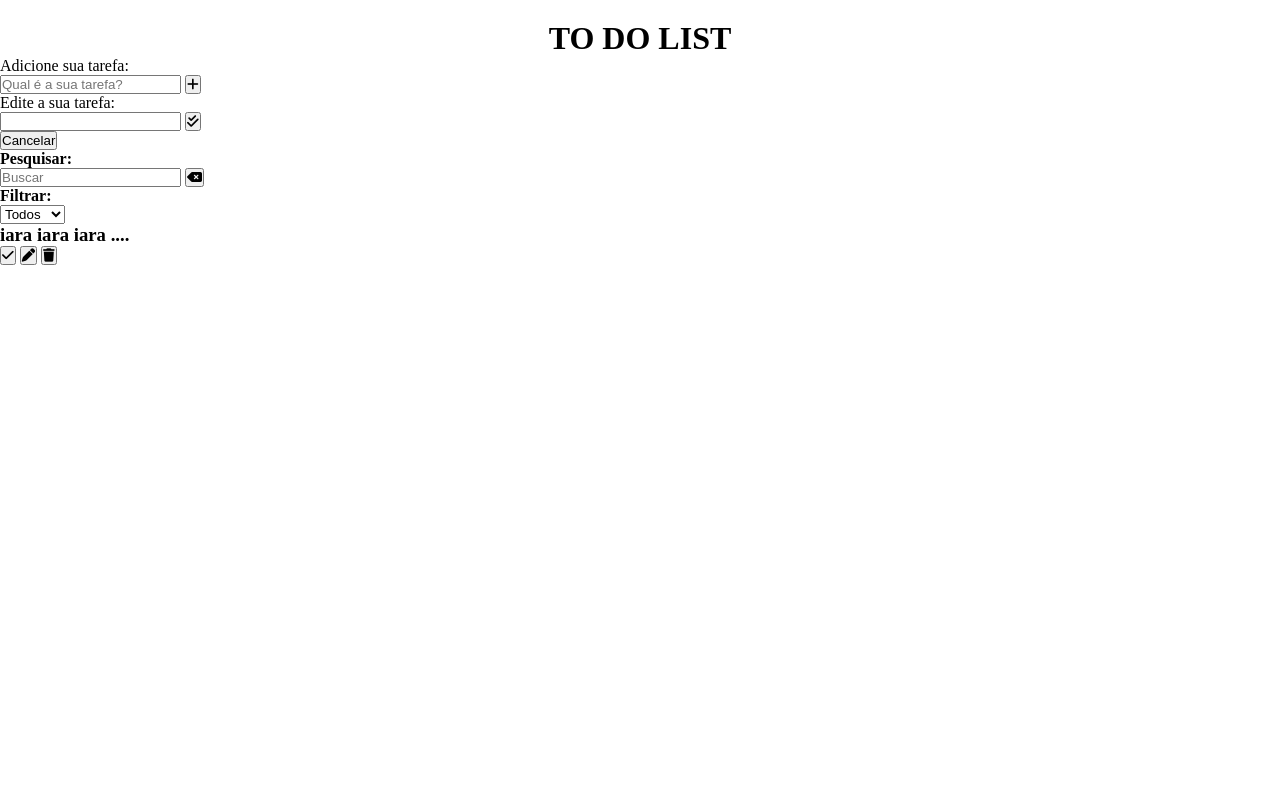
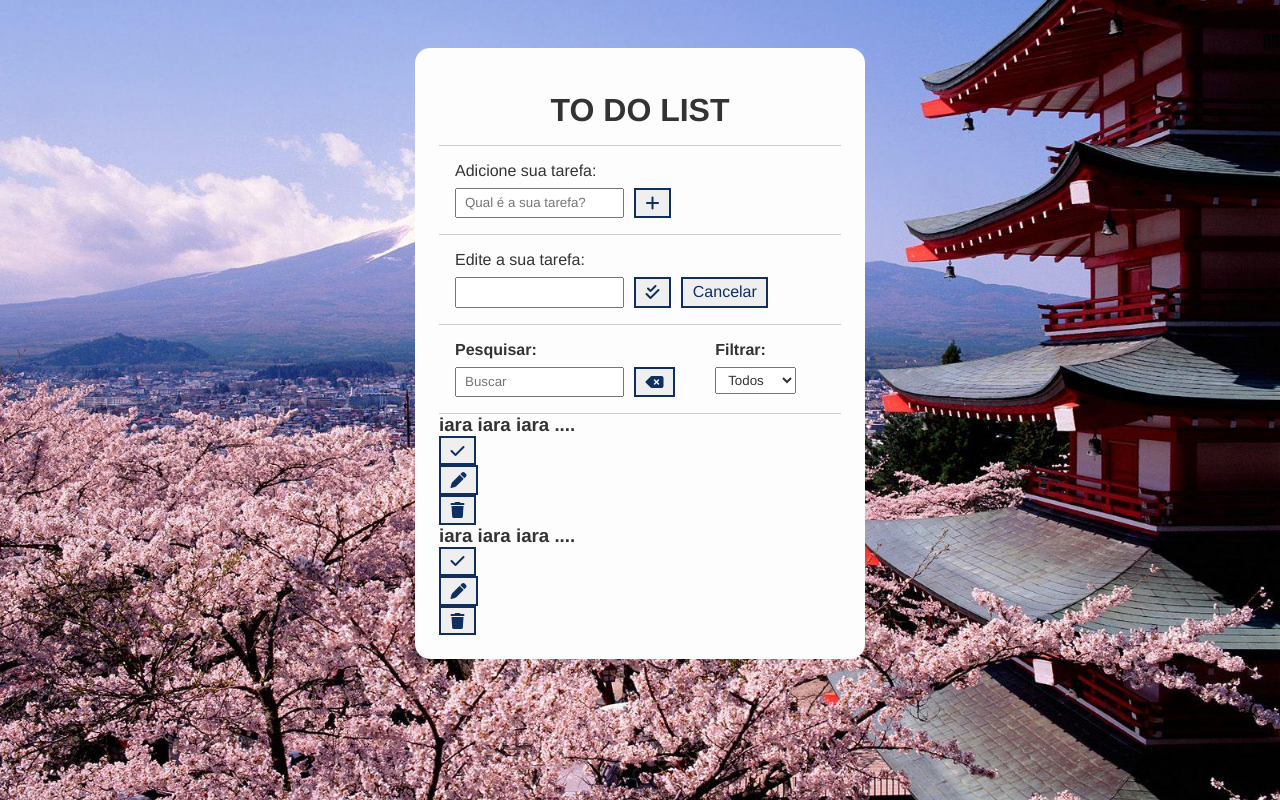
Before and after one commit to carlosoavila/toDoList, a plain HTML site: page index.html in a window 1280 px wide. Drawn offline with Linux system fonts and the light colour scheme.

Commit message:
new toDo form and ToolBar

```diff
--- a/CSS/style.css
+++ b/CSS/style.css
@@ -1,8 +1,122 @@
+
+/*ALL*/
 * {
   margin: 0;
   padding: 0;
   box-sizing: border-box;
+  font-family: Helvetica, sans-serif;
+  color: #333;
 }
+
+body {
+  background-image: url("/imgs/fundoTodo.jpg");
+  background-repeat: no-repeat;
+  background-position: center;
+  background-size: cover;
+}
+
+
+
+button {
+  display: flex;
+  justify-content: center;
+  align-items: center;
+  color: #102f5e;
+  border: 2px solid #102f5e;
+  padding: 0.3rem 0.6rem;
+  font-size: 1rem;
+  cursor: pointer;
+  transition: 0.4s;
+}
+
+button:hover {
+  background-color: #102f5e;
+  color: #fff;
+}
+
+button:hover > i {
+  color: #fff;
+}
+
+button i {
+  color: #102f5e;
+  font-weight: bold;
+  pointer-events: none;
+}
+
+input, select {
+  padding: 0.25rem 0.5rem;
+}
+
+h4, p {
+  margin-bottom: .5rem;
+}
+
+/*.hide {
+  display: none;
+}*/
+
+/*ALL*/
+
+/*Header*/
+
+.todo-container {
+ max-width: 450px;
+ margin: 3rem auto;
+ background-color: #fdfdfd;
+ padding: 1.5rem;
+ border-radius: 15px;
+}
+
+.todo-container header {
+  text-align: center;
+  padding: 0 1rem 1rem;
+  border-bottom: 1px solid #ccc;
+}
+
+/*Header*/
+
+
+/* Todo form*/
+
+  #todo-form, #edit-form {
+    padding: 1rem;
+    border-bottom: 1px solid #ccc;
+  }
+
+  .form-control {
+    display: flex;
+    flex-direction: row;
+    gap: 10px;
+  }
+
+
+/* Todo form*/
+
+
+
+/*Toolbar*/
+
+.toolbar {
+  display: flex;
+  flex-direction: row;
+  gap: 40px;
+  padding: 1rem;
+  border-bottom: 1px solid #ccc;
+}
+
+
+.search form {
+  display: flex;
+  gap: 10px;
+}
+
+
+
+
+/*Toolbar*/
+
+
 
 h1 {
   text-align: center;
--- a/index.html
+++ b/index.html
@@ -29,7 +29,7 @@
 
     </form>
 
-    <form id="edit-form">
+    <form id="edit-form" class="hide">
 
       <p>Edite a sua tarefa: </p>
 
@@ -40,8 +40,8 @@
           <i class="fa-brand fa-solid fa-check-double"></i>
         </button>
 
+        <button id="cancel-edit-btn">Cancelar</button>
       </div>
-      <button id="cancel-edit-btn">Cancelar</button>
     </form>
 
     <div class="toolbar">
@@ -82,8 +82,23 @@
         <button class="remove-todo">
           <i class="fa-brand fa-solid fa-trash"></i>
         </button>
+      </div>
+    </div>
 
+    <div class="todo-list">
+      <div class="todo">
+        <h3>iara iara iara ....</h3>
+        <button class="finish-todo">
+          <i class="fa-brand fa-solid fa-check"></i>
+        </button>
 
+        <button class="edit-todo">
+          <i class="fa-brand fa-solid fa-pen"></i>
+        </button>
+
+        <button class="remove-todo">
+          <i class="fa-brand fa-solid fa-trash"></i>
+        </button>
       </div>
     </div>
   </main>
```
Also changed, not shown: imgs/fundoTodo.jpg (added).
